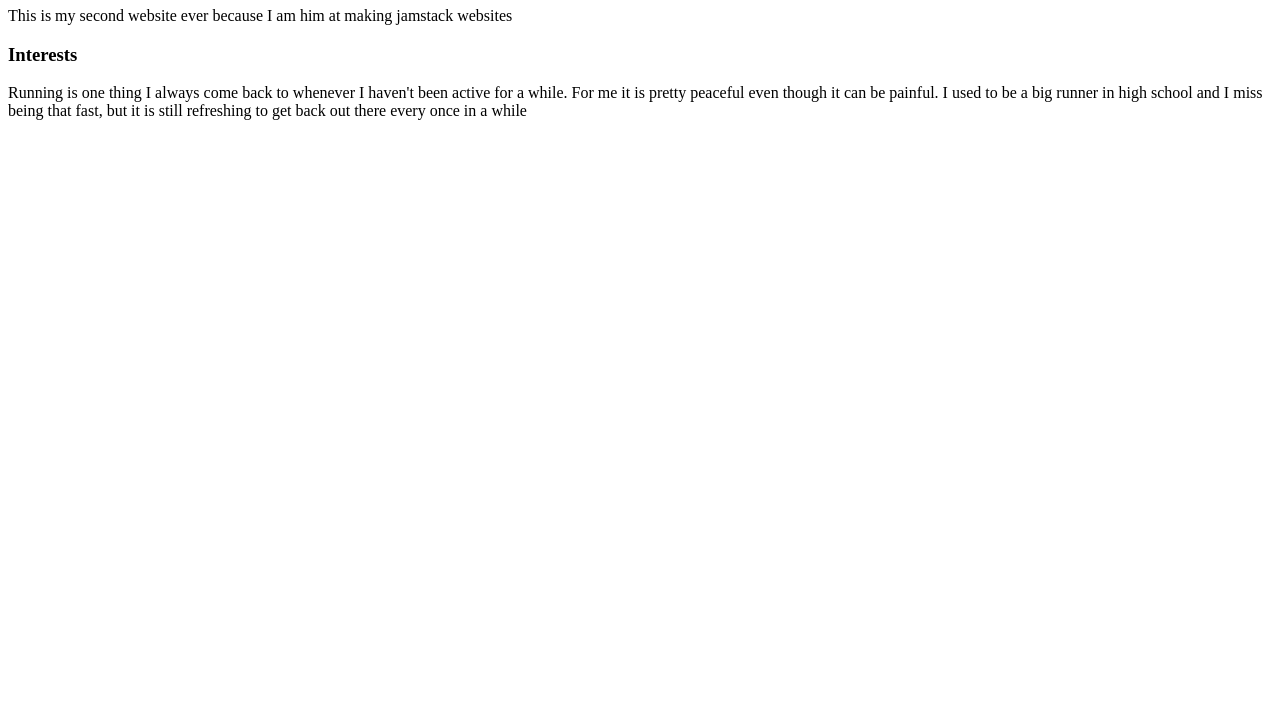
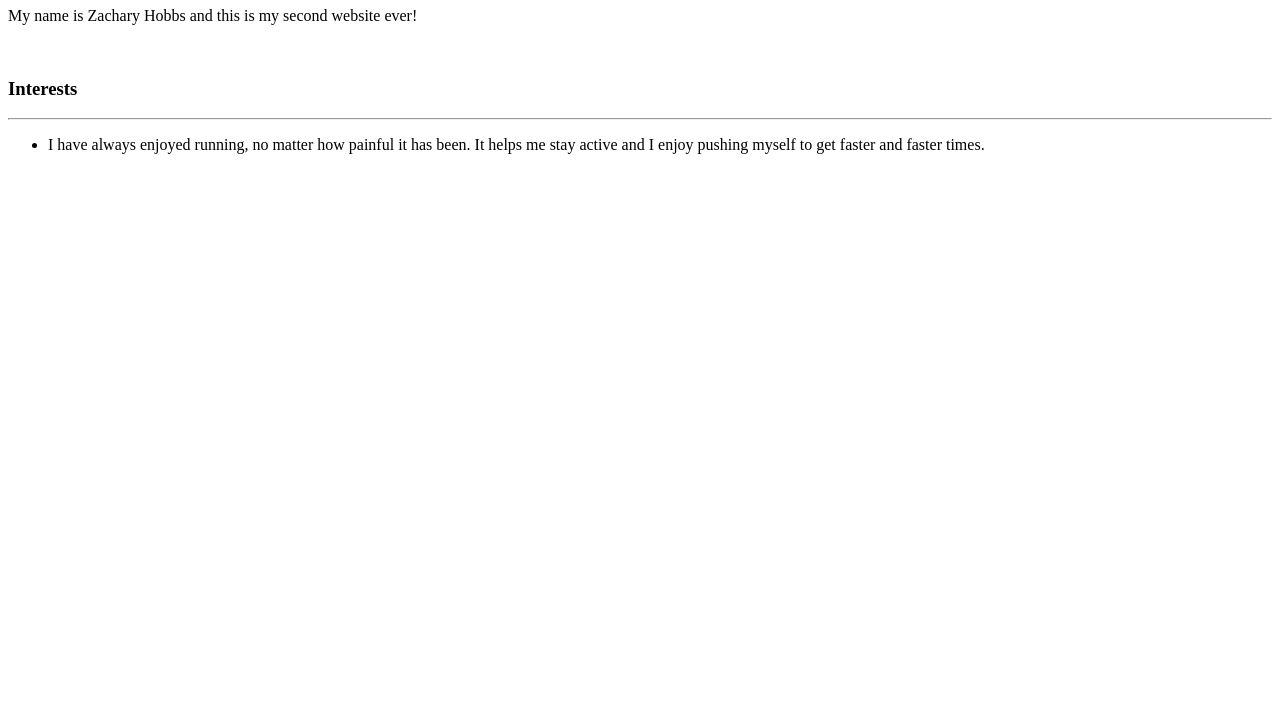
Before and after one commit to zkhobbs/zkhobbs.github.io, a plain HTML site: page index.html in a window 1280 px wide. Shown: the part 73-800 px from the top of the page. Drawn offline with Linux system fonts and the light colour scheme.

Commit message:
Update index.html
first test of unordered list

```diff
--- a/index.html
+++ b/index.html
@@ -5,9 +5,12 @@
   </head>
   <body>
     <h1>Hello JAMStack</h1>
-    <p>This is my second website ever because I am him at making jamstack websites<br></p>
-      <h3>Interests</h3>
-      <p>Running is one thing I always come back to whenever I haven't been active for a while. For me it is pretty peaceful even though it can be painful. I used to be a big runner in high school and I miss being that fast, but it is still refreshing to get back out there every once in a while</p>
-
+    <p>My name is Zachary Hobbs and this is my second website ever!</p>
+    <br>
+    <h3>Interests</h3>
+    <hr>
+    <ul>
+      <li>I have always enjoyed running, no matter how painful it has been. It helps me stay active and I enjoy pushing myself to get faster and faster times.</li>
+    </ul>
   </body>
 </html>
```
